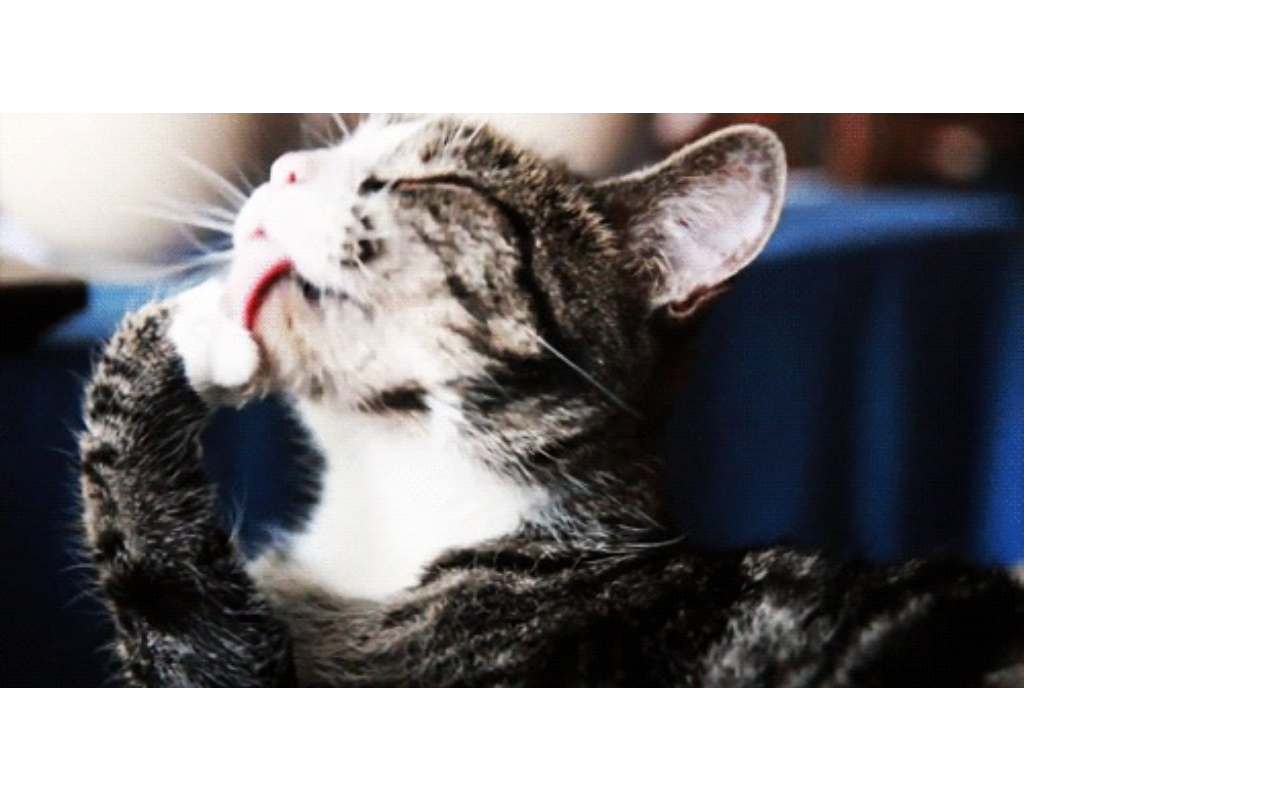
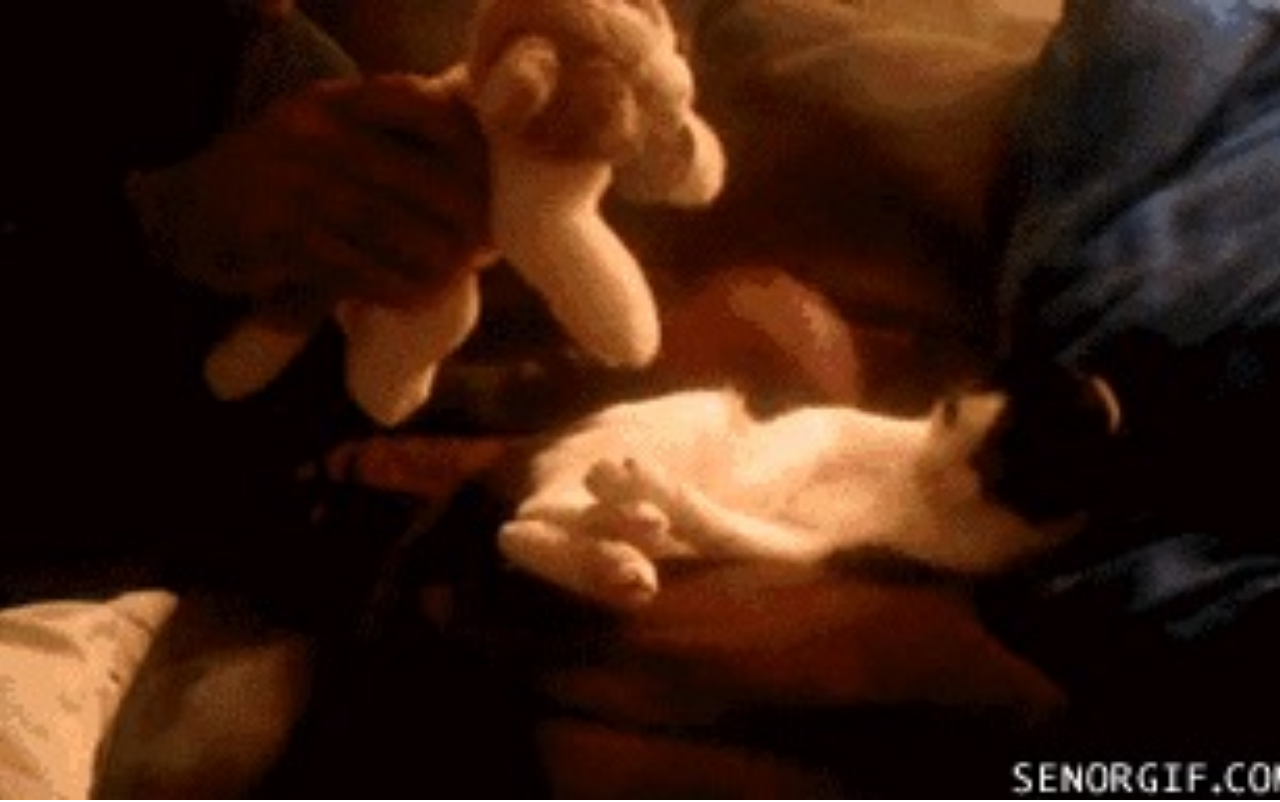
Before and after one commit to lgarron/pet-the-kitties, a plain HTML site: page cat.html in a window 1280 px wide. Shown: the top 802 px of the page. Drawn offline with Linux system fonts and the light colour scheme.

Commit message:
Cat stream with more cats.
Instant catification!

```diff
--- a/cat.html
+++ b/cat.html
@@ -8,47 +8,99 @@
   <!-- <script src="fastclick.js"></script> -->
 </head>
 <body>
-<div id="cat-feed"></div>
+<!-- <div id="cat-feed"></div> -->
 <!-- <div id="cat-view"></div> -->
+<div id="cat-stream"></div>
+<div id="preload"></div>
 <script>
 
-var addImage = function(name) {
-  var catPanel = document.createElement("div");
-  var hiddenCatPanel = document.createElement("div");
-  catPanel.style.backgroundImage = "url(gif/" + name + ".jpg)";
-  // Preload GIF.
-  hiddenCatPanel.style.backgroundImage = "url(gif/" + name + ".gif)";
-  // img.src = "thumb/" + images[image];
-  // img.alt = ["Awwwww.", "Pet me!", "mrrrow"][Math.floor(Math.random() * 3)];
-  document.getElementById("cat-feed").appendChild(catPanel);
+/*
 
-  // TODO: pre-load GIF in background.
+TODO:
+- stream (single image at a time)
+- music/purring
+- pause GIF on current frame
+- vertical vs. horizontal
+*/
+
+
+var cats = [
+  "paw-licking",
+  "lion-cat",
+  "2wWwn",
+  "banana-cat",
+  "cat-hugs-his-teddy-bear",
+  "vV4mtFs"
+];
+
+
+var loadCatStream = function() {
+  console.log("Creating cat stream.");
+  var catStream = document.getElementById("cat-stream");
+
+  var randomCat = function() {
+    return cats[Math.floor(Math.random() * cats.length)];
+  }
+
+  var currentCat = randomCat();
+
+  var preload = document.getElementById("preload");
+  function setCatBackground() {
+    console.log("Setting cat: " + currentCat);
+    catStream.style.backgroundImage = "url(gif/" + currentCat + ".jpg)";
+    preload.style.backgroundImage = "url(gif/" + currentCat + ".gif)";
+  }
+
+  setCatBackground();
+
+  var newCat = function() {
+    var prevCat = currentCat;
+    while (prevCat === currentCat) {
+      currentCat = randomCat();
+    }
+    setCatBackground();
+  }
+
+
   var animate = function(e) {
-    catPanel.style.backgroundImage = "url(gif/" + name + ".gif)";
+    catStream.style.backgroundImage = "url(gif/" + currentCat + ".gif)";
   }
 
   var halt = function(e) {
-    catPanel.style.backgroundImage = "url(gif/" + name + ".jpg)";
+    catStream.style.backgroundImage = "url(gif/" + currentCat + ".jpg)";
   }
 
   var preventDefault = function(e) {
     e.preventDefault();
   }
 
-  var lastMotionTime;
+  var lastAnimationTime;
   var animationTimeoutMs = 100;
+  var lastNewCatTime;
+  var newCatTimeoutMs = 1000;
 
   var animationTimeout = function() {
     var currentTime = new Date().getTime();
-    if (lastMotionTime + animationTimeoutMs/2 < currentTime) {
+    if (lastAnimationTime + animationTimeoutMs*0.99 < currentTime) {
+      lastAnimationTime = currentTime;
       halt();
+    }
+  }
+
+  var newCatTimeout = function() {
+    var currentTime = new Date().getTime();
+    if (lastNewCatTime + newCatTimeoutMs*0.99 < currentTime) {
+      lastNewCatTime = currentTime;
+      newCat();
     }
   }
 
   var touchmove = function(e) {
     animate();
-    lastMotionTime = new Date().getTime();
+    lastAnimationTime = new Date().getTime();
+    lastNewCatTime = new Date().getTime();
     setTimeout(animationTimeout, animationTimeoutMs);
+    setTimeout(newCatTimeout, newCatTimeoutMs);
     e.preventDefault();
   }
 
@@ -57,10 +109,10 @@ var addImage = function(name) {
   // catPanel.addEventListener("mousedown", animate);
   // catPanel.addEventListener("mouseup", halt);
 
-  catPanel.addEventListener("touchmove", touchmove);
+  catStream.addEventListener("touchmove", touchmove);
   // catPanel.addEventListener("mousemove", mousemove);
 
-  console.log("Created " + name);
+  console.log("Created cat stream.");
 }
 
 var loadCatFeed = function() {
@@ -69,18 +121,14 @@ var loadCatFeed = function() {
   //, "IMG_4533.jpg", "IMG_4567.jpg", "IMG_4585.jpg", "IMG_4590.jpg", "IMG_4591.jpg", "IMG_4595.jpg", "IMG_5440.jpg", "IMG_5454.jpg", "IMG_5525.jpg", "IMG_5526.jpg", "IMG_5558.jpg", "IMG_5564.jpg", "IMG_5569.jpg", "IMG_5572.jpg", "IMG_5587.jpg", "IMG_7593.jpg", "IMG_7606.jpg", "IMG_7617.jpg", "IMG_7625.jpg", "IMG_7633.jpg"
   // ];
 
-  images = [
-    "paw-licking",
-    "lion-cat"
-  ];
 
-  for (image in images) {
+  // for (image in images) {
     // var img = document.createElement("img");
     // img.src = "thumb/" + images[image];
     // img.alt = ["Awwwww.", "Pet me!", "mrrrow"][Math.floor(Math.random() * 3)];
     // document.getElementById("cat-feed").appendChild(img);
-    addImage(images[image]);
-  }
+    // addImage(images[image]);
+  // }
 };
 
 var loadCatView = function(cat) {
@@ -111,7 +159,7 @@ var loadCatGif = function(cat) {
 // document.body.addEventListener("touchend", touchend);
 
 // document.body.onload = loadCatFeed;
-document.body.onload = loadCatFeed.bind(this, "paw-licking");
+document.body.onload = loadCatStream;
 </script>
 </body>
 </html>
--- a/files/cat.css
+++ b/files/cat.css
@@ -14,12 +14,28 @@ body {
 }
 
 #cat-feed div {
-  width: 80%;
+  width: 100%;
   height: 100%;
   margin: 0% 0%;
   background-position: center center;
   background-repeat: no-repeat;
-  background-size: contain;
+  background-size: cover;
+}
+
+#cat-stream {
+  width: 100%;
+  height: 100%;
+  margin: 0% 0%;
+  background-position: center center;
+  background-repeat: no-repeat;
+  background-size: cover;
+  /*transition: background 100ms;*/
+}
+
+#preload {
+  width: 0;
+  height: 0;
+  position: float;
 }
 
 #cat-view {
```
Also changed, not shown: gif/2wWwn.jpg (added), gif/banana-cat.gif (added), gif/banana-cat.jpg (added), gif/cat-hugs-his-teddy-bear.jpg (added), gif/vV4mtFs.gif (added), gif/vV4mtFs.jpg (added), 2 other files.
